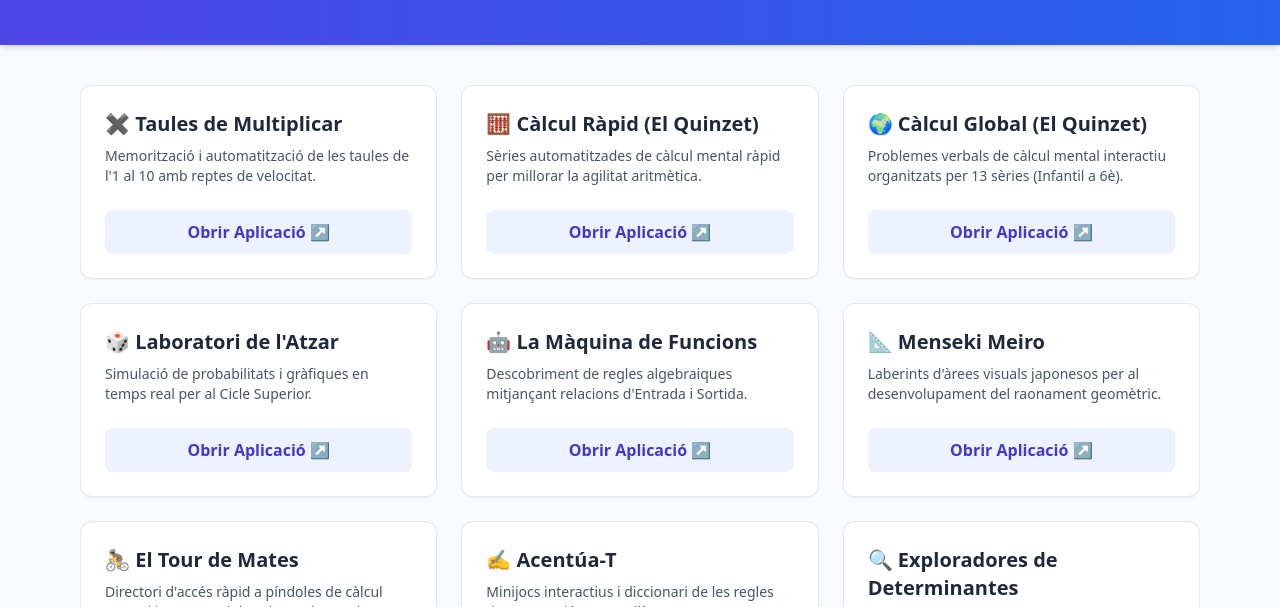
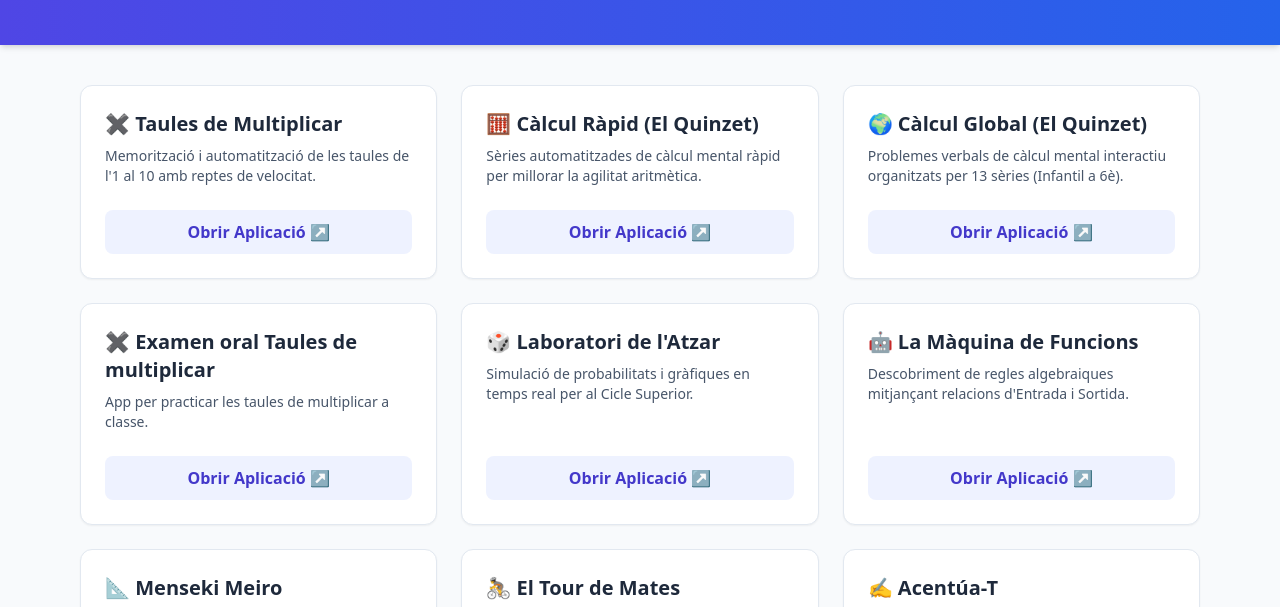
Before and after one commit to cromer23cat/eineseducatives, a plain HTML site: page index.html in a window 1280 px wide. Shown: the part 159-766 px from the top of the page. Drawn offline with nearby package versions, Linux system fonts and the light colour scheme.

Commit message:
Add oral exam section for multiplication tables

```diff
--- a/index.html
+++ b/index.html
@@ -55,6 +55,19 @@
                     </p>
                 </div>
                 <a href="https://cromer23cat.github.io/matematiques/calculglobal/index.html" target="_blank" class="inline-block text-center bg-indigo-50 text-indigo-700 hover:bg-indigo-600 hover:text-white font-semibold py-2.5 px-4 rounded-lg transition-colors">
+                    Obrir Aplicació ↗
+                </a>
+            </div>
+
+            <!-- Examen oral Taules de multiplicar -->
+            <div class="bg-white rounded-xl shadow-sm hover:shadow-md transition-shadow border border-slate-200 p-6 flex flex-col justify-between">
+                <div>
+                    <h2 class="text-xl font-bold text-slate-800 mb-2">✖️ Examen oral Taules de multiplicar</h2>
+                    <p class="text-slate-600 text-sm mb-6">
+                        App per practicar les taules de multiplicar a classe.
+                    </p>
+                </div>
+                <a href="https://cromer23cat.github.io/matematiques/examenoraltaules/index.html" target="_blank" class="inline-block text-center bg-indigo-50 text-indigo-700 hover:bg-indigo-600 hover:text-white font-semibold py-2.5 px-4 rounded-lg transition-colors">
                     Obrir Aplicació ↗
                 </a>
             </div>
```
